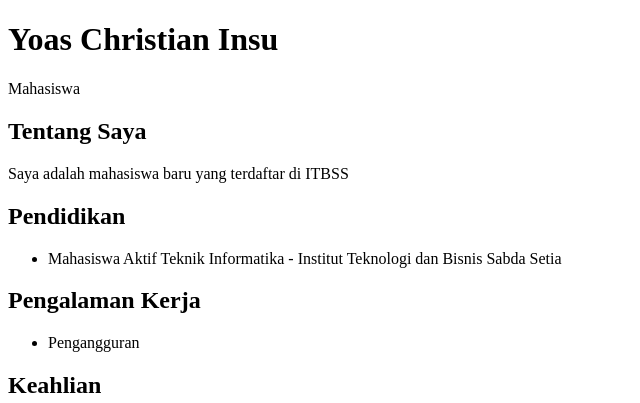
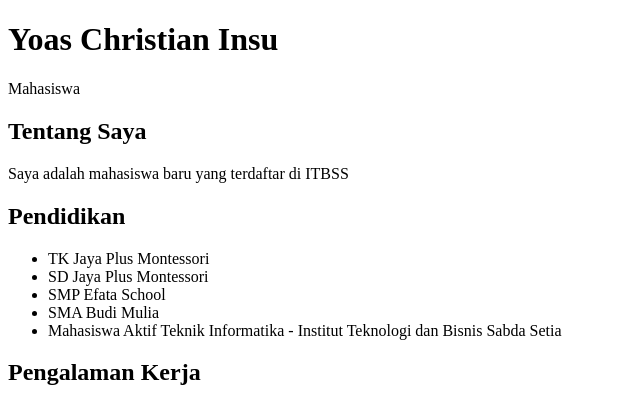
Before and after one commit to YoasChristianInsu/Tugas_PWD, a plain HTML site: page tugas_1S2.html in a window 1280 px wide. Shown: the top 403 px of the page, without its empty margins (0-640 px from the left). Drawn offline with Linux system fonts and the light colour scheme.

Commit message:
Tugas Porto

```diff
--- a/tugas_1S2.html
+++ b/tugas_1S2.html
@@ -17,6 +17,10 @@
       Pendidikan
     </h2>
     <ul>
+      <li>TK Jaya Plus Montessori</li>
+      <li>SD Jaya Plus Montessori</li>
+      <li>SMP Efata School</li>
+      <li>SMA Budi Mulia</li>
       <li>Mahasiswa Aktif Teknik Informatika - Institut Teknologi dan Bisnis Sabda Setia</li>
     </ul>
     <h2>
```
